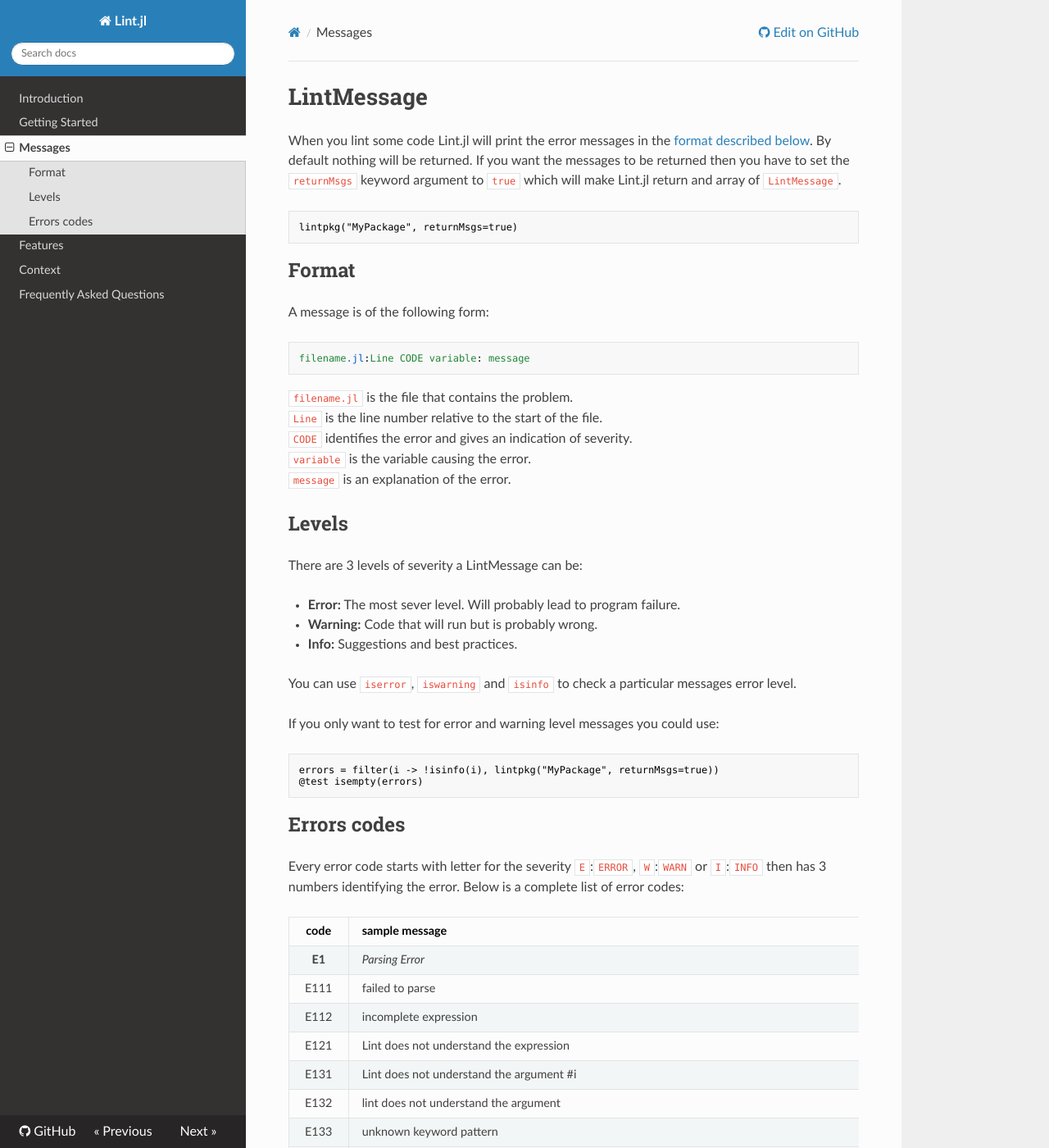
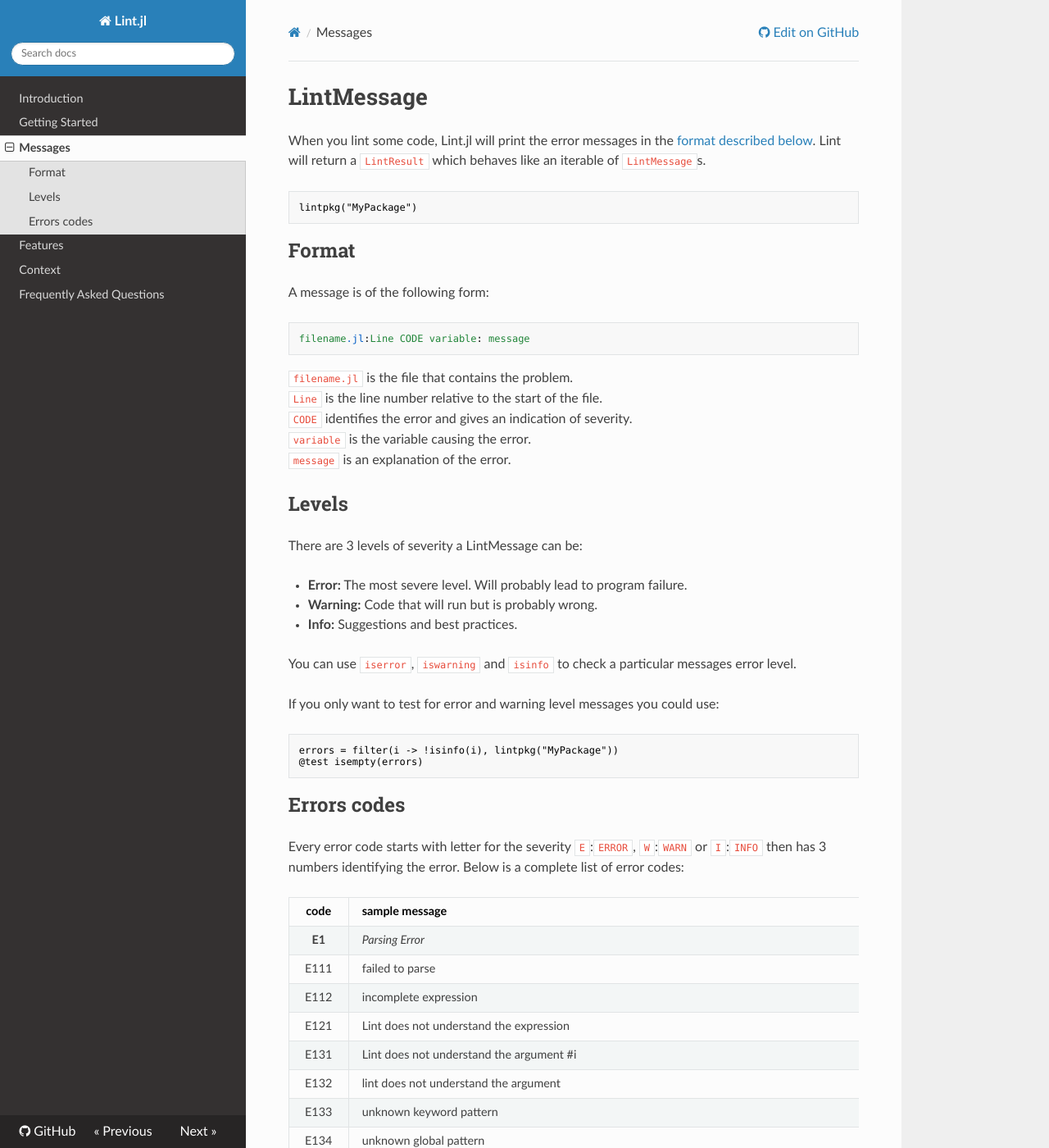
Before and after one commit to tonyhffong/Lint.jl, an MkDocs documentation site: the page built from docs/messages.md, in a window 1280 px wide and 1400 px high. Shown: the whole window at 82% size. Built offline with MkDocs 1.6.1, drawn with Linux system fonts in a browser that asks for light colours; nearby versions of some CDN libraries; old or Windows-style settings are respelled for this version of MkDocs.

Commit message:
Introduce LintResult to replace returnMsgs
The new approach is friendlier and maintains all the behaviour of the old approach. Base.MethodList (the result of methods()) uses a similar approach. Fixes #136.

````diff
--- a/docs/messages.md
+++ b/docs/messages.md
@@ -1,9 +1,11 @@
 # LintMessage
 
-When you lint some code Lint.jl will print the error messages in the [format described below](#format). By default nothing will be returned. If you want the messages to be returned then you have to set the `returnMsgs` keyword argument to `true` which will make Lint.jl return and array of `LintMessage`.
+When you lint some code, Lint.jl will print the error messages in the [format
+described below](#format). Lint will return a `LintResult` which behaves like an
+iterable of `LintMessage`s.
 
 ```julia
-lintpkg("MyPackage", returnMsgs=true)
+lintpkg("MyPackage")
 ```
 
 ## Format
@@ -21,7 +23,7 @@ filename.jl:Line CODE variable: message
 
 There are 3 levels of severity a LintMessage can be:
 
-* **Error:** The most sever level. Will probably lead to program failure.
+* **Error:** The most severe level. Will probably lead to program failure.
 * **Warning:** Code that will run but is probably wrong.
 * **Info:** Suggestions and best practices.
 
@@ -29,7 +31,7 @@ You can use `iserror`, `iswarning` and `isinfo` to check a particular messages e
 
 If you only want to test for error and warning level messages you could use:
 ```julia
-errors = filter(i -> !isinfo(i), lintpkg("MyPackage", returnMsgs=true))
+errors = filter(i -> !isinfo(i), lintpkg("MyPackage"))
 @test isempty(errors)
 ```
 
````
Also changed, not shown: docs/getting-started.md (+1 -1 lines), 9 other files.
